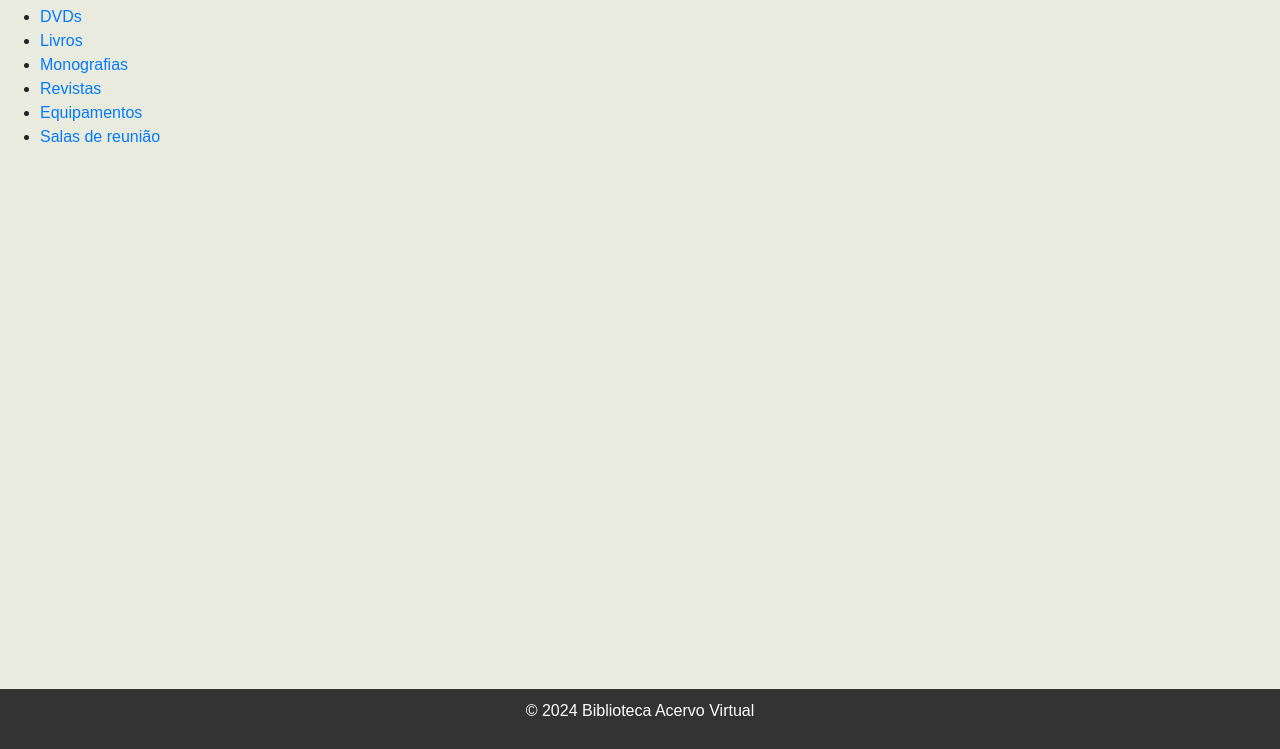
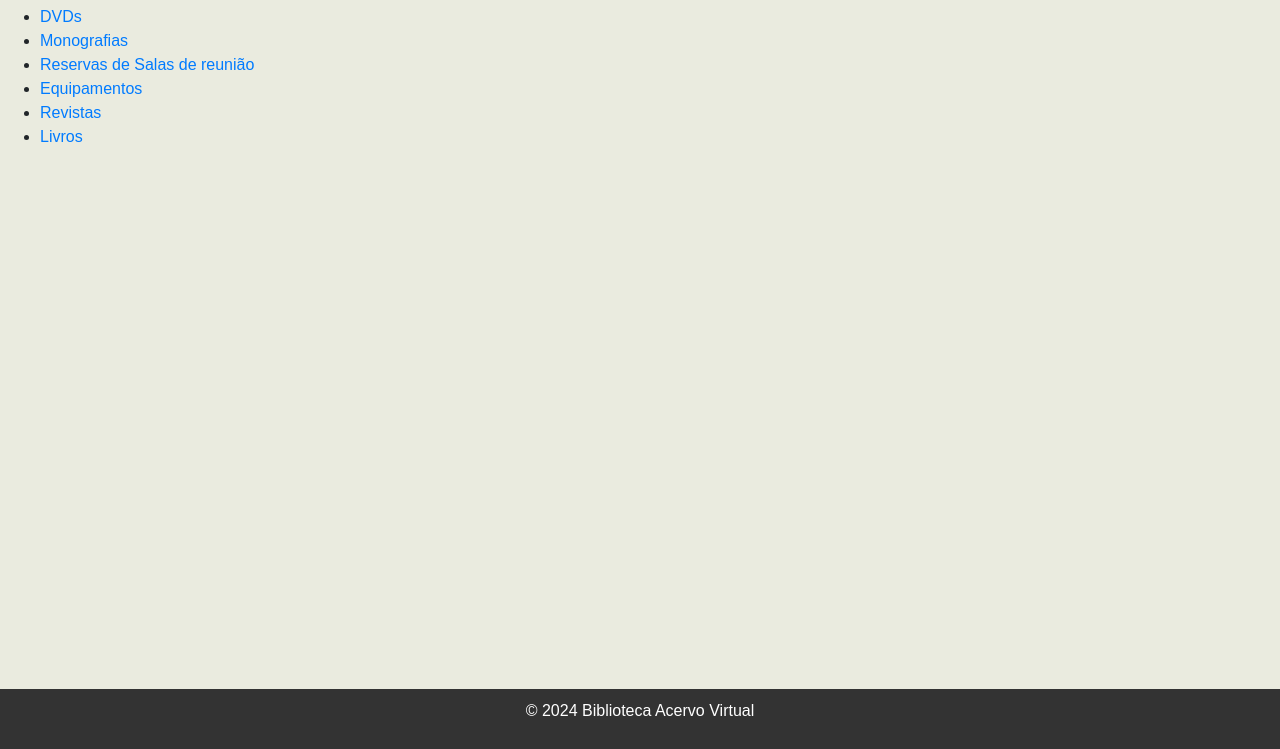
Before and after one commit to daniellemaia01/projeto_DSN_biblioteca, a website: page index.html in a window 1280 px wide. Shown: the part 51-800 px from the top of the page. Drawn offline with nearby package versions, Linux system fonts and the light colour scheme.

Commit message:
Melhorando navegação entre CRUDs

```diff
--- a/index.html
+++ b/index.html
@@ -13,11 +13,11 @@
 
     <ul>
         <li><a href="dvds/lista_dvds.html">DVDs</a></li>
-        <li><a href="#livros" >Livros</a></li>
         <li><a href="Monografias/ListarMonografias.html">Monografias</a></li>
-        <li><a href="#revistas">Revistas</a></li>
+        <li><a href="meeting-rooms/reservas.html">Reservas de Salas de reunião</a></li>
         <li><a href="equipamentos/ler.html">Equipamentos</a></li>
-        <li><a href="meeting-rooms/reservas.html">Salas de reunião</a></li>
+        <li><a href="revistas-page/revistasLista.html">Revistas</a></li>
+        <li><a href="gerenciador_livros/livros.html" >Livros</a></li>
     </ul>
 
     <footer>
```
Also changed, not shown: gerenciador_livros/livros.html (+2 -0 lines), revistas-page/revistasLista.html (+1 -1 lines).
